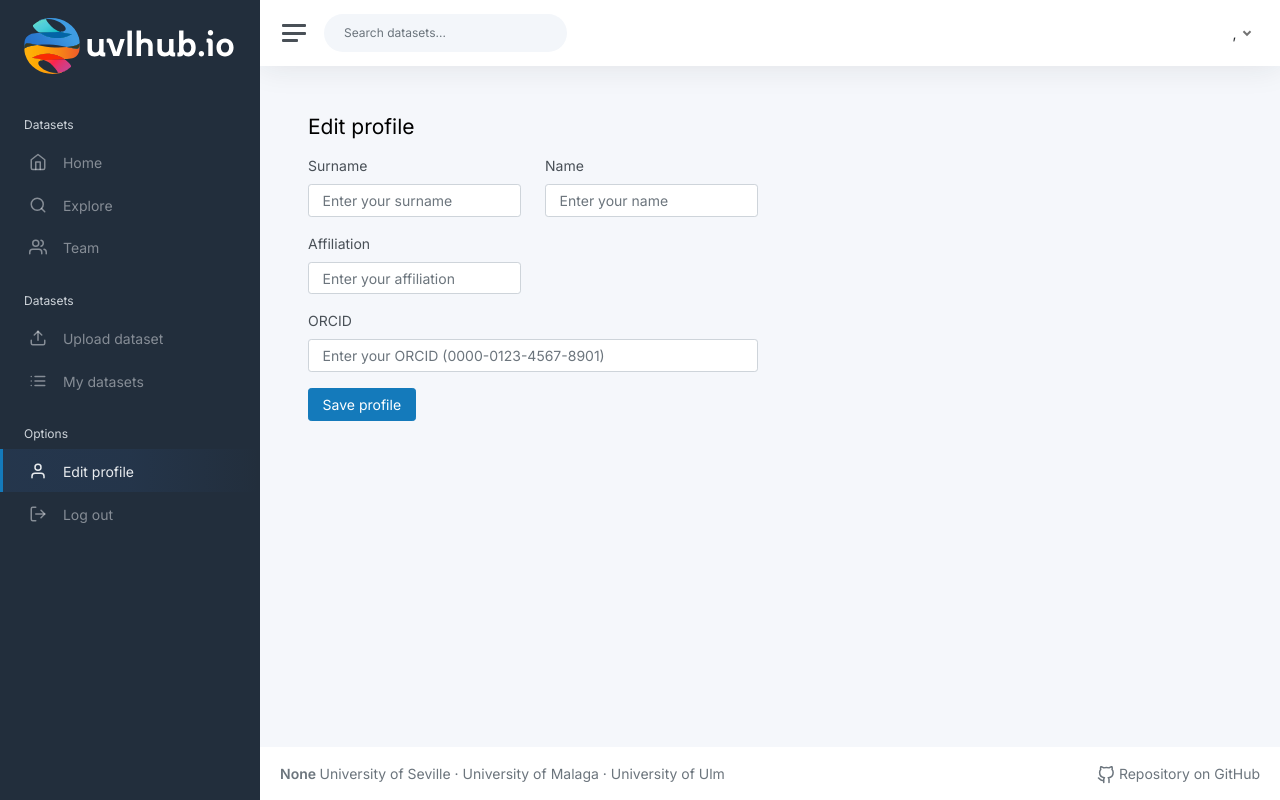
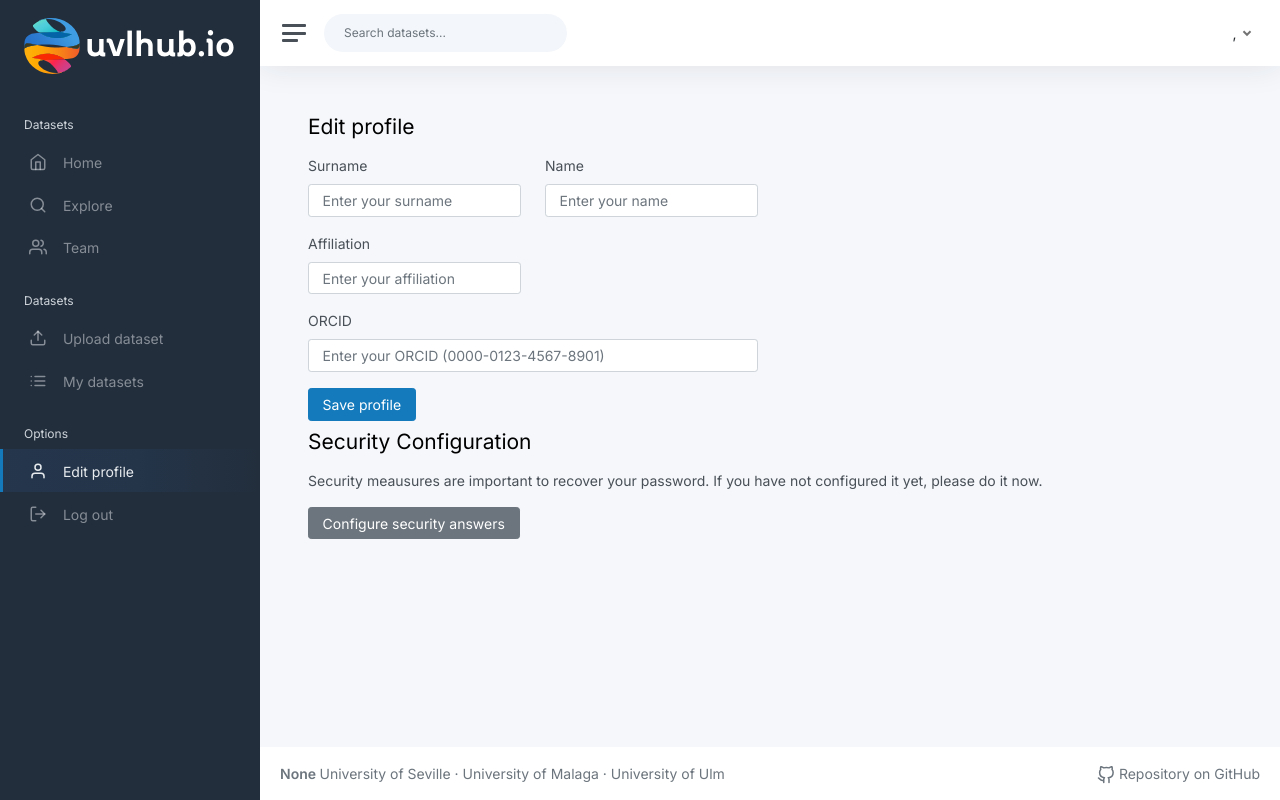
Before and after one commit to natillas-hub/uvlhub, a Flask app: page /profile/edit in a window 1280 px wide. Run offline with Flask 3, Linux system fonts and the light colour scheme; the visitor is signed in with stand-in values (Sample User, id 1); parts of the project's set-up code (start-up, migrations or seed data) failed here and were passed over; some libraries are stand-ins or nearby versions.

Commit message:
feat(#1): Implement security answers editing

```diff
--- a/app/modules/auth/repositories.py
+++ b/app/modules/auth/repositories.py
@@ -28,3 +28,9 @@
     def update_password(self, user: User, new_password: str):
         user.set_password(new_password)
         self.session.commit()
+
+    def update_answers(self, user: User, new_answer1: str, new_answer2: str, new_answer3: str):
+        user.set_security_answer1(new_answer1)
+        user.set_security_answer2(new_answer2)
+        user.set_security_answer3(new_answer3)
+        self.session.commit()
--- a/app/modules/profile/forms.py
+++ b/app/modules/profile/forms.py
@@ -16,3 +16,10 @@
         Length(min=5, max=100)
     ])
     submit = SubmitField('Save profile')
+
+
+class UpdateAnswersForm(FlaskForm):
+    answer1 = StringField('What city were you born in?', validators=[DataRequired()])
+    answer2 = StringField('What is the name of your first teacher?', validators=[DataRequired()])
+    answer3 = StringField('What is your favorite game?', validators=[DataRequired()])
+    submit = SubmitField('Submit')
--- a/app/modules/profile/routes.py
+++ b/app/modules/profile/routes.py
@@ -5,8 +5,8 @@
 
 from app import db
 from app.modules.profile import profile_bp
-from app.modules.profile.forms import UserProfileForm
-from app.modules.profile.services import UserProfileService
+from app.modules.profile.forms import UserProfileForm, UpdateAnswersForm
+from app.modules.profile.services import UserProfileService, AnswersUpdateService
 
 
 @profile_bp.route("/profile/edit", methods=["GET", "POST"])
@@ -53,3 +53,19 @@
         pagination=user_datasets_pagination,
         total_datasets=total_datasets_count
     )
+
+
+@profile_bp.route('/profile/edit_answers', methods=['GET', 'POST'])
+@login_required
+def edit_answers():
+    profile_service = AnswersUpdateService()
+
+    form = UpdateAnswersForm()
+
+    if form.validate_on_submit():
+        result = profile_service.change_answers(current_user, form.answer1.data, form.answer2.data, form.answer3.data)
+
+        if "successfully" in result:
+            return redirect(url_for('profile.edit_profile','Security answers updated successfully'))
+
+    return render_template("profile/edit_answers.html", form=form)
--- a/app/modules/profile/templates/profile/edit.html
+++ b/app/modules/profile/templates/profile/edit.html
@@ -119,7 +119,23 @@
 
         </div>
 
+
     </div>
+    <h1></h1>
+    <h1 class="h3 mb-3">Security Configuration</h1>
+    <div>
+        <div class="row form-group mt-3">
+
+            <div class="col-12">
+                Security meausures are important to recover your password. If you have not configured it yet, please do it now.
+            </div>
+        <div class="row mt-3">
+            <div class="col-12">
+                <a href="{{ url_for('profile.edit_answers') }}" class="btn btn-secondary">Configure security answers</a>
+            </div>
+        </div>
+    </div>
+
 
 {% endblock %}
 
```
Also changed, not shown: app/modules/profile/services.py (+10 -0 lines), app/modules/profile/templates/profile/edit_answers.html (added, +51 -0 lines).
